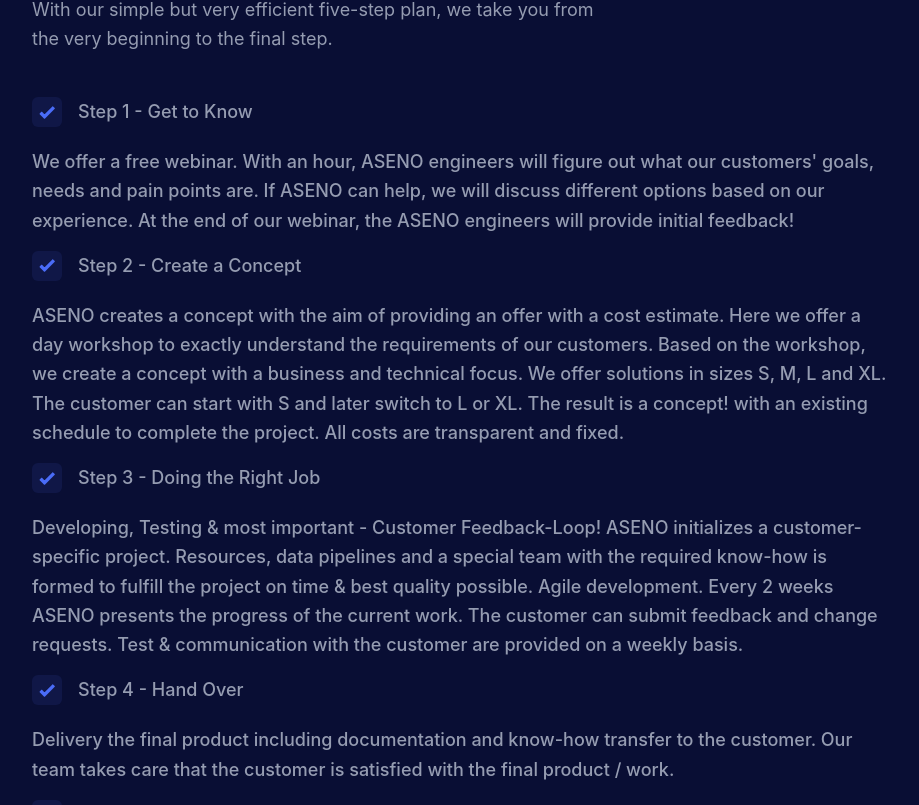
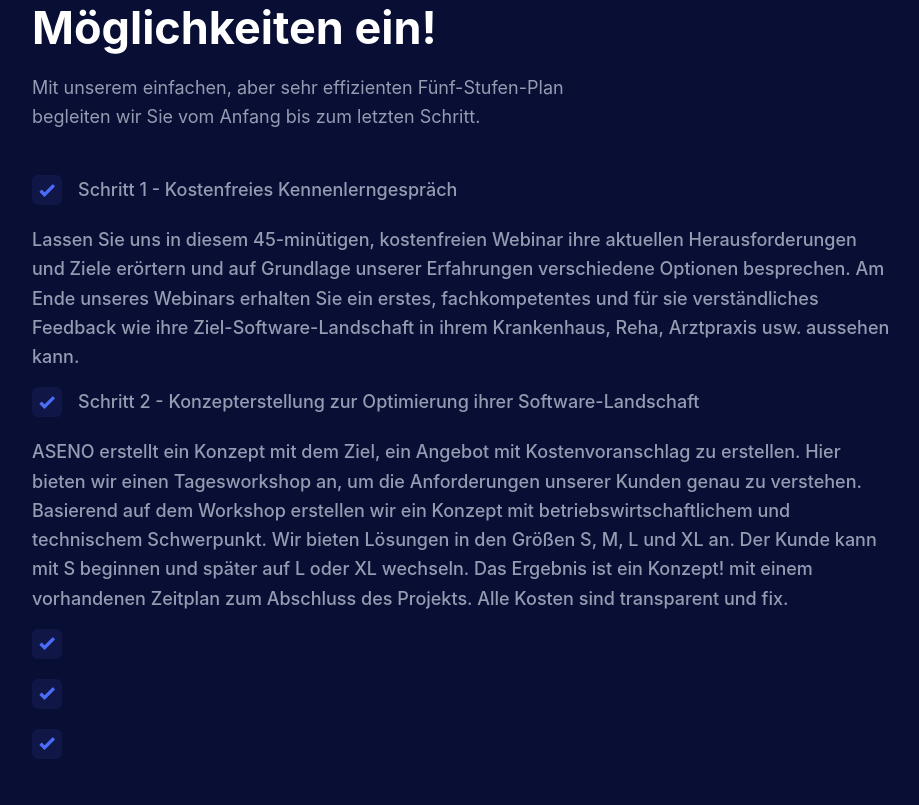
Before and after one commit to aseno-gmbh/aseno-gmbh.github.io, a Next.js app: page /about in a window 1280 px wide. Shown: the part 526-1331 px from the top of the page, without its empty margins (24-943 px from the left). Built offline with nearby package versions, Linux system fonts and the light colour scheme.

Commit message:
Texte Home + Service Seite

```diff
--- a/components/About/AboutSectionOne.jsx
+++ b/components/About/AboutSectionOne.jsx
@@ -1,5 +1,6 @@
 import Image from "next/image";
 import SectionTitle from "../Common/SectionTitle";
+import { useTranslation } from 'react-i18next';
 
 const checkIcon = (
   <svg width="16" height="13" viewBox="0 0 16 13" className="fill-current">
@@ -8,6 +9,7 @@ const checkIcon = (
 );
 
 const AboutSectionOne = () => {
+  const { t } = useTranslation();
   const List = ({ text }) => (
     <p className="mb-5 flex items-center text-lg font-medium text-body-color">
       <span className="mr-4 flex h-[30px] w-[30px] items-center justify-center rounded-md bg-primary bg-opacity-10 text-primary">
@@ -24,8 +26,8 @@ const AboutSectionOne = () => {
           <div className="-mx-4 flex flex-wrap items-center">
             <div className="w-full px-4 ">
               <SectionTitle
-                title="Dive Deep Into Your Opportunities!"
-                paragraph="With our simple but very efficient five-step plan, we take you from the very beginning to the final step."
+                title={t('services.service-plan-title')}
+                paragraph={t('services.service-plan-firstLine')}
                 mb="44px"
               />
 
@@ -35,31 +37,25 @@ const AboutSectionOne = () => {
               >
                 <div className="mx-[-12px] flex flex-wrap">
                   <div className="w-full px-3  lg:w-full ">
-                    <List text="Step  1   -  Get to Know" />
+                    <List text={t('services.service-plan-step-1-title')}/>
                     <p className="mb-4 text-base font-medium leading-relaxed text-body-color sm:text-lg sm:leading-relaxed">
-                    We offer a free webinar. With an hour, ASENO engineers will figure out what our customers' goals, needs and pain points are. If ASENO can help, we will discuss different options based on our experience. At the end of our webinar, the ASENO engineers will provide initial feedback!
+                    {t('services.service-plan-step-1-description')}
                     </p>
-                    <List text="Step  2   -  Create a Concept" />
+                    <List text={t('services.service-plan-step-2-title')} />
                     <p className="mb-4 text-base font-medium leading-relaxed text-body-color sm:text-lg sm:leading-relaxed">
-                    ASENO creates a concept with the aim of providing an offer with a cost estimate.
-Here we offer a day workshop to exactly understand the requirements of our customers.
-Based on the workshop, we create a concept with a business and technical focus. We offer solutions in sizes S, M, L and XL. The customer can start with S and later switch to L or XL.
-The result is a concept! with an existing schedule to complete the project. All costs are transparent and fixed.
+                    {t('services.service-plan-step-2-description')}
                     </p>
-                    <List text="Step  3   -  Doing the Right Job" />
+                    <List text={t('services.service-plan-step-3-title')} />
                     <p className="mb-4 text-base font-medium leading-relaxed text-body-color sm:text-lg sm:leading-relaxed">
-                    Developing, Testing & most important - Customer Feedback-Loop!
-ASENO initializes a customer-specific project. Resources, data pipelines and a special team with the required know-how is formed to fulfill the project on time & best quality possible.
-Agile development. Every 2 weeks ASENO presents the progress of the current work. The customer can submit feedback and change requests. Test & communication with the customer are provided on a weekly basis.
+                    {t('services.service-plan-step-3-description')}
                     </p>
-                    <List text="Step  4   -  Hand Over" />
+                    <List text={t('services.service-plan-step-4-title')} />
                     <p className="mb-4 text-base font-medium leading-relaxed text-body-color sm:text-lg sm:leading-relaxed">
-                    Delivery the final product including documentation and know-how transfer to the customer. Our team takes care that the customer is satisfied with the final product / work.
+                    {t('services.service-plan-step-4-description')}
                     </p>
-                    <List text="Step  5   -  Keep on Helping" />
+                    <List text={t('services.service-plan-step-5-title')} />
                     <p className="mb-4 text-base font-medium leading-relaxed text-body-color sm:text-lg sm:leading-relaxed">
-                    We do not leave our customers on its own after we finished the good work. From time to time a software needs to be updated, customers wish more functionalities or changes.
-ASENO offers a support and additional service if needed/ required.
+                    {t('services.service-plan-step-5-description')}
                     </p>
                   </div>
 {/*
--- a/components/Hero/index.jsx
+++ b/components/Hero/index.jsx
@@ -19,7 +19,7 @@ const Hero = () => {
                 data-wow-delay=".2s"
               >
                 <h1 className="mb-5 text-3xl font-bold leading-tight text-black dark:text-white sm:text-4xl sm:leading-tight md:text-5xl md:leading-tight">
-                Use Data to Get a 360-Degree View of Your Business
+                {t('home.asenoTitle')}
                 </h1>
                 <p className="mb-12 text-base font-medium !leading-relaxed text-body-color dark:text-white dark:opacity-90 sm:text-lg md:text-xl">
                 {t('home.firstLine')}
@@ -29,7 +29,7 @@ const Hero = () => {
                     href="/about"
                     className="rounded-md bg-primary py-4 px-8 text-base font-semibold text-white duration-300 ease-in-out hover:bg-primary/80"
                   >
-                    Learn more
+                    {t('common.aboutUs')}
                   </Link>
                   {/* <Link
                     href="https://github.com/NextJSTemplates/startup-nextjs"
--- a/public/locales/de/translation.json
+++ b/public/locales/de/translation.json
@@ -37,13 +37,28 @@
     "wentWrong": "Irgendetwas ist schief gelaufen",
     "pageNotFound": "Seite nicht gefunden",
     "notFoundPageText": "Die angegebene Datei wurde auf dieser Website nicht gefunden. Bitte überprüfen Sie die URL auf Fehler und versuchen Sie es erneut.",
-    "backHome": "Zurück nach Hause"
+    "backHome": "Zurück nach Hause",
+    "aboutUs": "Über uns"
 
   },
   "home": {
-    "firstLine": "ASENO macht alles richtig !!!"
+    "asenoTitle": "ASENO: Software-Technik für ein besseres Gesundheitswesen",
+    "firstLine": "Unsere Mission ist es, das Gesundheitswesen durch innovative und bewährte Softwarelösungen zu transformieren. Durch den Einsatz von modernsten Technologien wie künstliche Intelligenz, Big Data und Cloud Computing wollen wir die Effizienz und Qualität der Gesundheitsversorgung verbessern, um einen nachhaltigen Mehrwert für Patienten, medizinisches Personal und Gesundheitseinrichtungen zu schaffen."
   },
   "services":{
-    "firstLine": "ASENO kann dir helfen ;-)"
+    "firstLine": "Sie möchten eine erstklassige, Produkt unabhängige Beratung wie ihre Ziel-Software-Landschaft in ihrem Krankenhaus, Reha, Arztpraxis usw. aussehen kann? Und zwar im Rahmen des Buges, welches Sie sich für diese Umstellung vorgenommen haben?",
+    "service-plan-title": "Tauchen Sie tief in ihre Möglichkeiten ein!",
+    "service-plan-firstLine": "Mit unserem einfachen, aber sehr effizienten Fünf-Stufen-Plan begleiten wir Sie vom Anfang bis zum letzten Schritt.",
+    "service-plan-step-1-title": "Schritt 1 - Kostenfreies Kennenlerngespräch",
+    "service-plan-step-1-description": "Lassen Sie uns in diesem 45-minütigen, kostenfreien Webinar ihre aktuellen Herausforderungen und Ziele erörtern und auf Grundlage unserer Erfahrungen verschiedene Optionen besprechen. Am Ende unseres Webinars erhalten Sie ein erstes, fachkompetentes und für sie verständliches Feedback wie ihre Ziel-Software-Landschaft in ihrem Krankenhaus, Reha, Arztpraxis usw. aussehen kann.",
+    "service-plan-step-2-title": "Schritt 2 - Konzepterstellung zur Optimierung ihrer Software-Landschaft",
+    "service-plan-step-2-description": "ASENO erstellt ein Konzept mit dem Ziel, ein Angebot mit Kostenvoranschlag zu erstellen. Hier bieten wir einen Tagesworkshop an, um die Anforderungen unserer Kunden genau zu verstehen. Basierend auf dem Workshop erstellen wir ein Konzept mit betriebswirtschaftlichem und technischem Schwerpunkt. Wir bieten Lösungen in den Größen S, M, L und XL an. Der Kunde kann mit S beginnen und später auf L oder XL wechseln. Das Ergebnis ist ein Konzept! mit einem vorhandenen Zeitplan zum Abschluss des Projekts. Alle Kosten sind transparent und fix.",
+    "service-plan-step-3-title": "",
+    "service-plan-step-3-description": "",
+    "service-plan-step-4-title": "",
+    "service-plan-step-4-description": "",
+    "service-plan-step-5-title": "",
+    "service-plan-step-5-description": ""
   }
+
 }
```
Also changed, not shown: public/locales/en/translation.json (+18 -3 lines).
